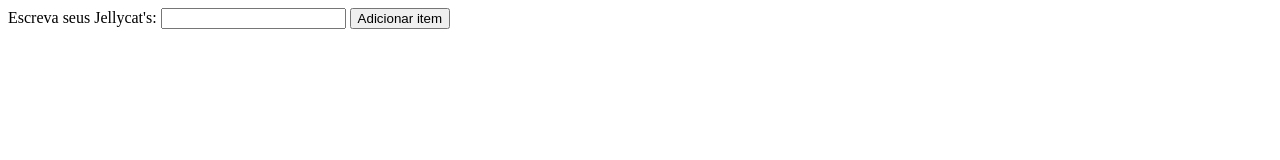
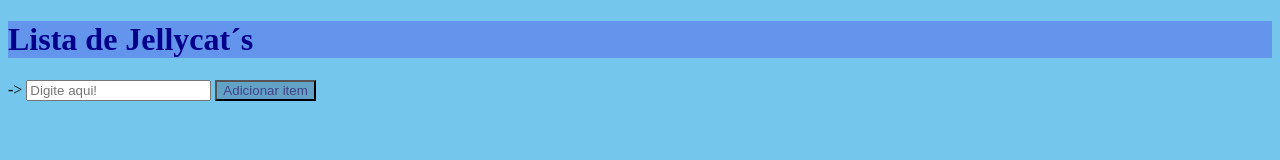
Before and after one commit to IgorEffko/Lista-de-Vetores, a plain HTML site: page index.html in a window 1280 px wide. Drawn offline with Linux system fonts and the light colour scheme.

Commit message:
add o css e algumas funções no js

```diff
--- a/css/style.css
+++ b/css/style.css
@@ -0,0 +1,13 @@
+body{
+   background-color: rgb(116, 198, 236);
+}
+
+h1{
+    background-color: cornflowerblue;
+    color: darkblue;
+
+}
+button{
+    color: rgb(67, 67, 133);
+    background-color: rgb(99, 162, 199);
+}
--- a/index.html
+++ b/index.html
@@ -7,7 +7,8 @@
     <link rel="stylesheet" href="css/style.css">
 </head>
 <body>
-    Escreva seus Jellycat's: <input id="campo" type="text">
+    <h1>Lista de Jellycat´s</h1>
+   -> <input id="campo" type="text" placeholder="Digite aqui!">
     <button onclick="adicionar()">Adicionar item</button>
     </br>
     <div id="lista"></div>
--- a/js/script.js
+++ b/js/script.js
@@ -15,6 +15,10 @@ function adicionar() {
     imprimir();
 
     limpar();
+
+    setcursor();
+
+
 }
 
 function getInput() {
@@ -37,3 +41,7 @@ function imprimir() {
 function limpar() {
     document.getElementById('campo').value = '';
 }
+
+function setcursor() {
+    document.getElementById("campo").focus();
+}
```
